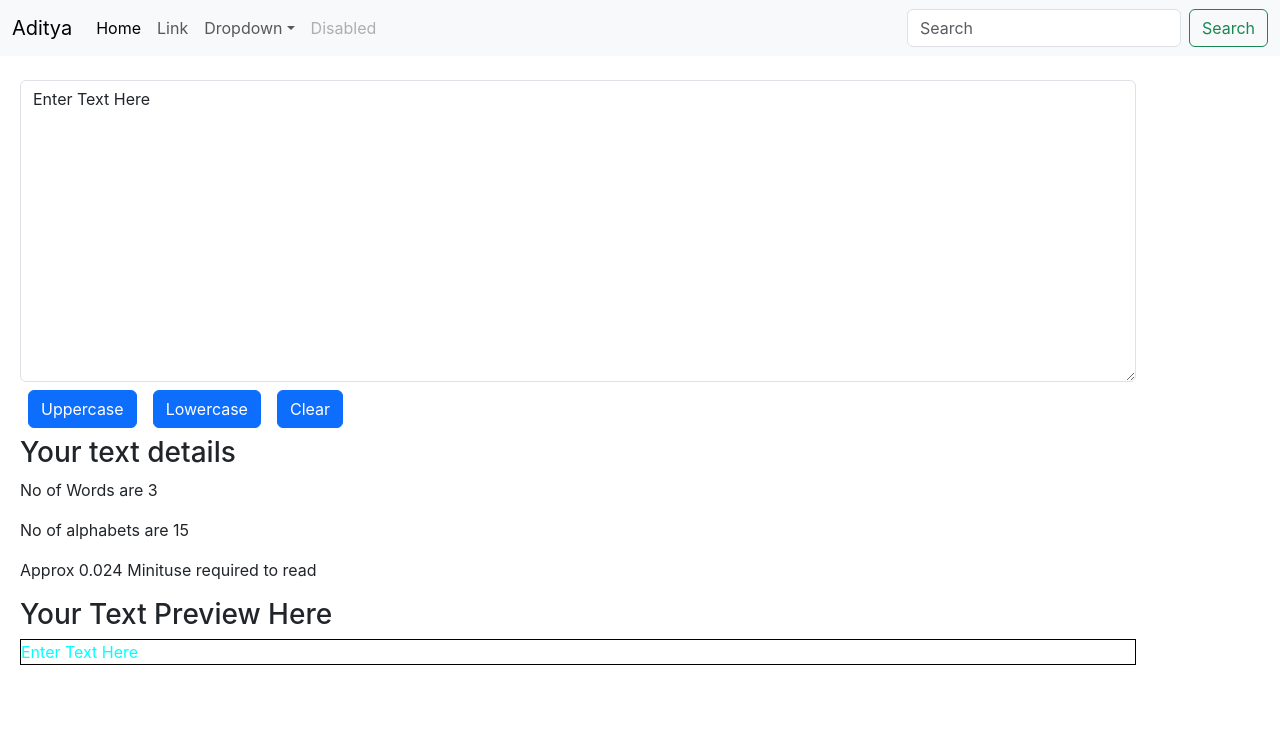
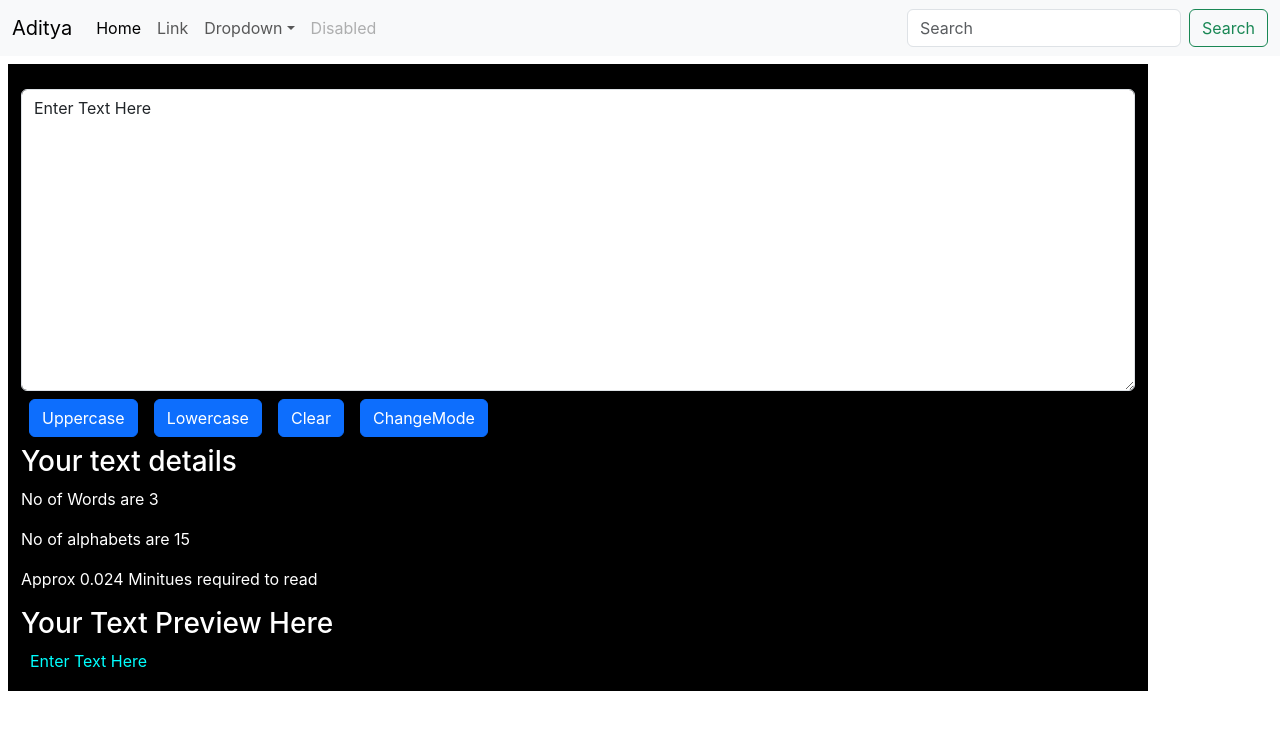
Before and after one commit to Aditya-Patel24/Text_Editor, a React (Create React App) app: page / in a window 1280 px wide. Shown: the top 730 px of the page. Built offline with nearby package versions, Linux system fonts and the light colour scheme.

Commit message:
darkmode added

```diff
--- a/src/Components/TextForm.js
+++ b/src/Components/TextForm.js
@@ -18,13 +18,30 @@ export default function TextForm() {
     setText(event.target.value);
   };
   const [text, setText] = useState("Enter Text Here");
-  let myP={
+let myP={
 color:"cyan",
-border: "1px solid black"
+border: "1px solid black",
   }
+  const[mystyle, setMystyle]=useState({
+    color:"white",
+    border: "1px solid black",
+    backgroundColor:"black",
+      })
+   const toggleonClick =()=>{
+        if(mystyle.color ==="white")
+        setMystyle({
+          color:"black",
+          backgroundColor:'white'
+        })
+        else{
+         setMystyle({ color:"white"
+          ,backgroundColor:"black"})
+        }
+      }
+
   return (
     <>
-      <div className="container mx-2">
+      <div className="container mx-2 my-2 " style={mystyle}>
         <label
           htmlFor="exampleFormControlTextarea1"
           className="form-label"
@@ -47,12 +64,15 @@ border: "1px solid black"
         <button className="btn btn-primary mx-2 my-2" onClick={onClear}>
           Clear
         </button>
+        <button className="btn btn-primary mx-2 my-2" onClick={toggleonClick}>
+          ChangeMode
+        </button>
         <h3>Your text details</h3>
         <p>No of Words are {text.split(" ").length}</p>
         <p>No of alphabets are {text.length}</p>
-        <p>Approx {0.008 * text.split(" ").length} Minituse required to read</p>
+        <p>Approx {0.008 * text.split(" ").length} Minitues required to read</p>
         <h3>Your Text Preview Here</h3>
-        <p style={myP}>{text}</p>
+        <p className="mx-2" style={myP}>{text}</p>
       </div>
     </>
   );
```
